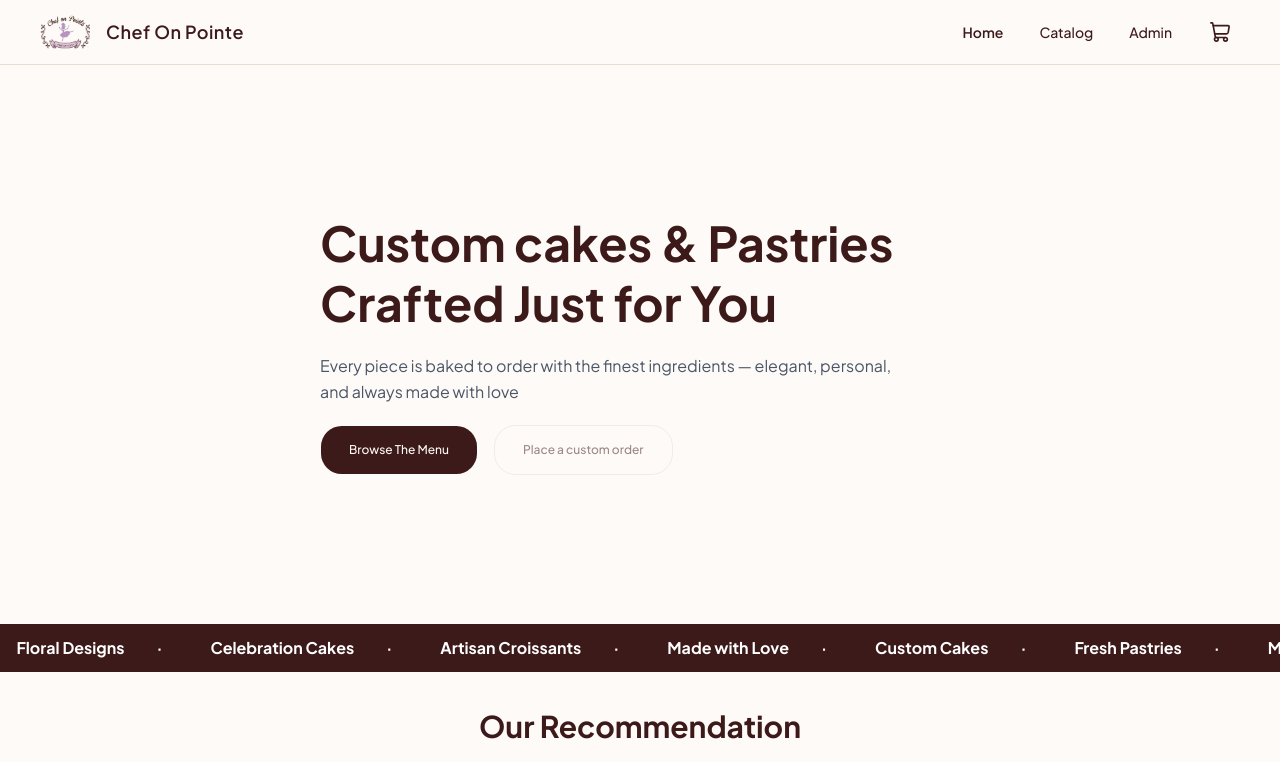
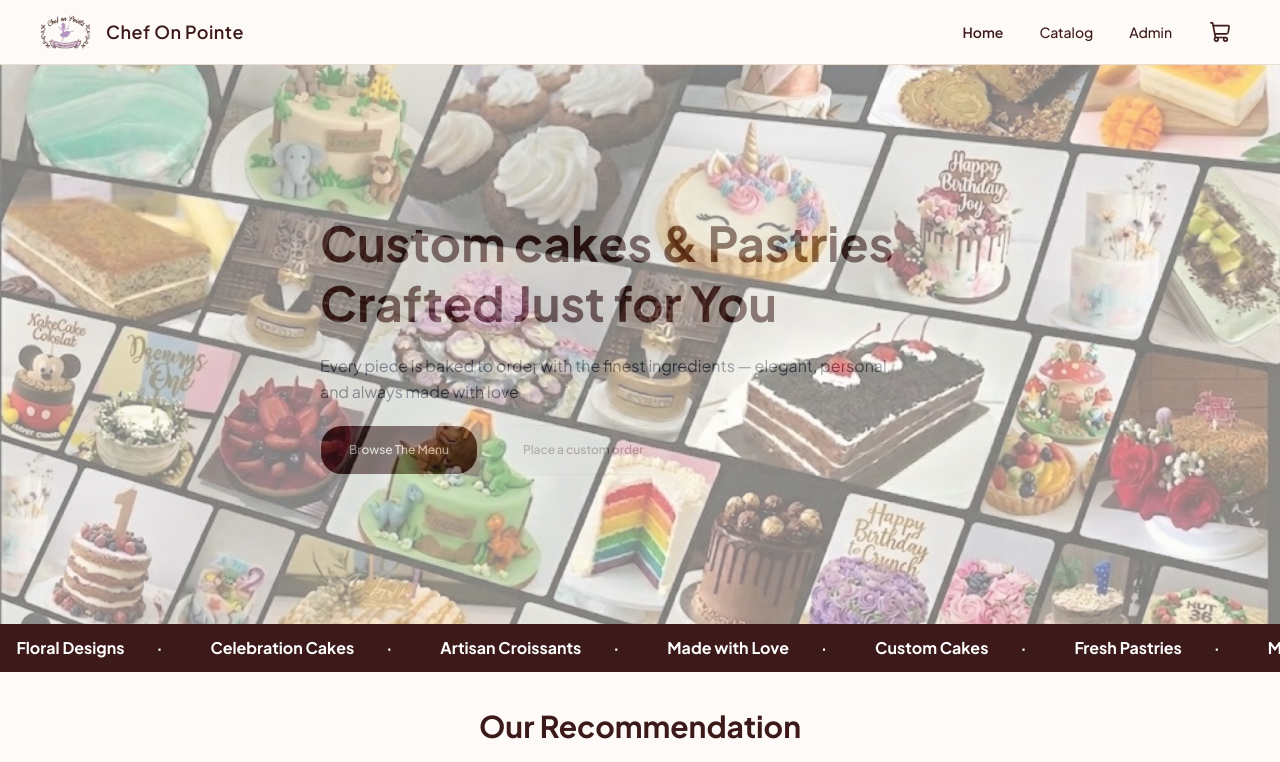
Before and after one commit to UKRIDA-Developer-Team/mencoba-serius, a Next.js app: page / in a window 1280 px wide. Shown: the top 762 px of the page. Built offline with nearby package versions, Linux system fonts and the light colour scheme.

Commit message:
feat: Add banner image

```diff
--- a/features/guest/components/layouts/Hero.tsx
+++ b/features/guest/components/layouts/Hero.tsx
@@ -1,5 +1,6 @@
 import Link from "next/link";
 import { Button } from "@/components/ui/button";
+import Image from "next/image";
 
 export default function HeroSection() {
     return (
@@ -22,6 +23,13 @@ export default function HeroSection() {
                     </Button>
                 </div>
             </div>
+            <Image
+                src="/product/banner.jpeg"
+                alt="Hero Image"
+                width={800}
+                height={600}
+                className="absolute top-0 right-0 w-full h-full object-cover opacity-40 md:opacity-50"
+            />
         </div>
     );
 }
```
Also changed, not shown: public/product/banner.jpeg (added).
